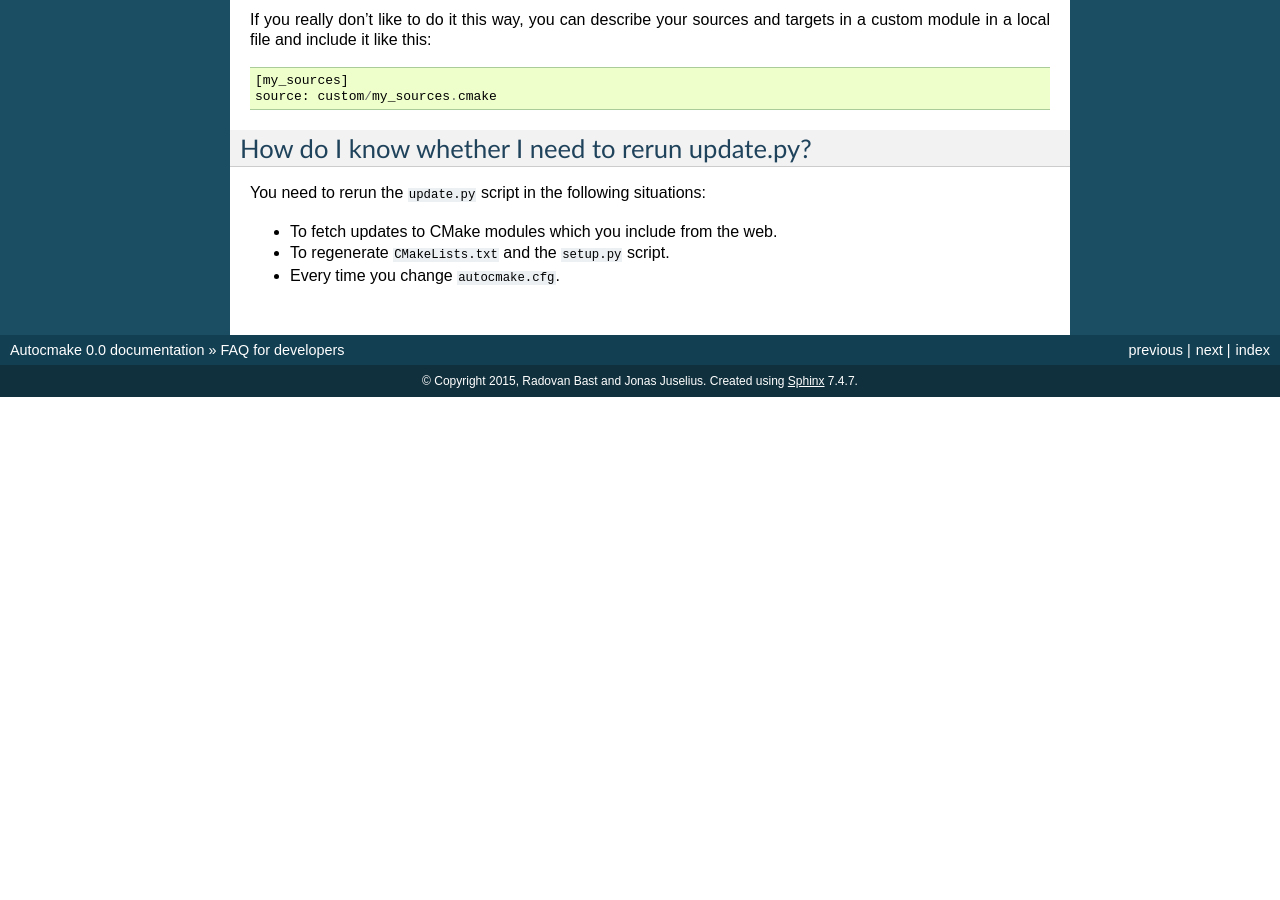
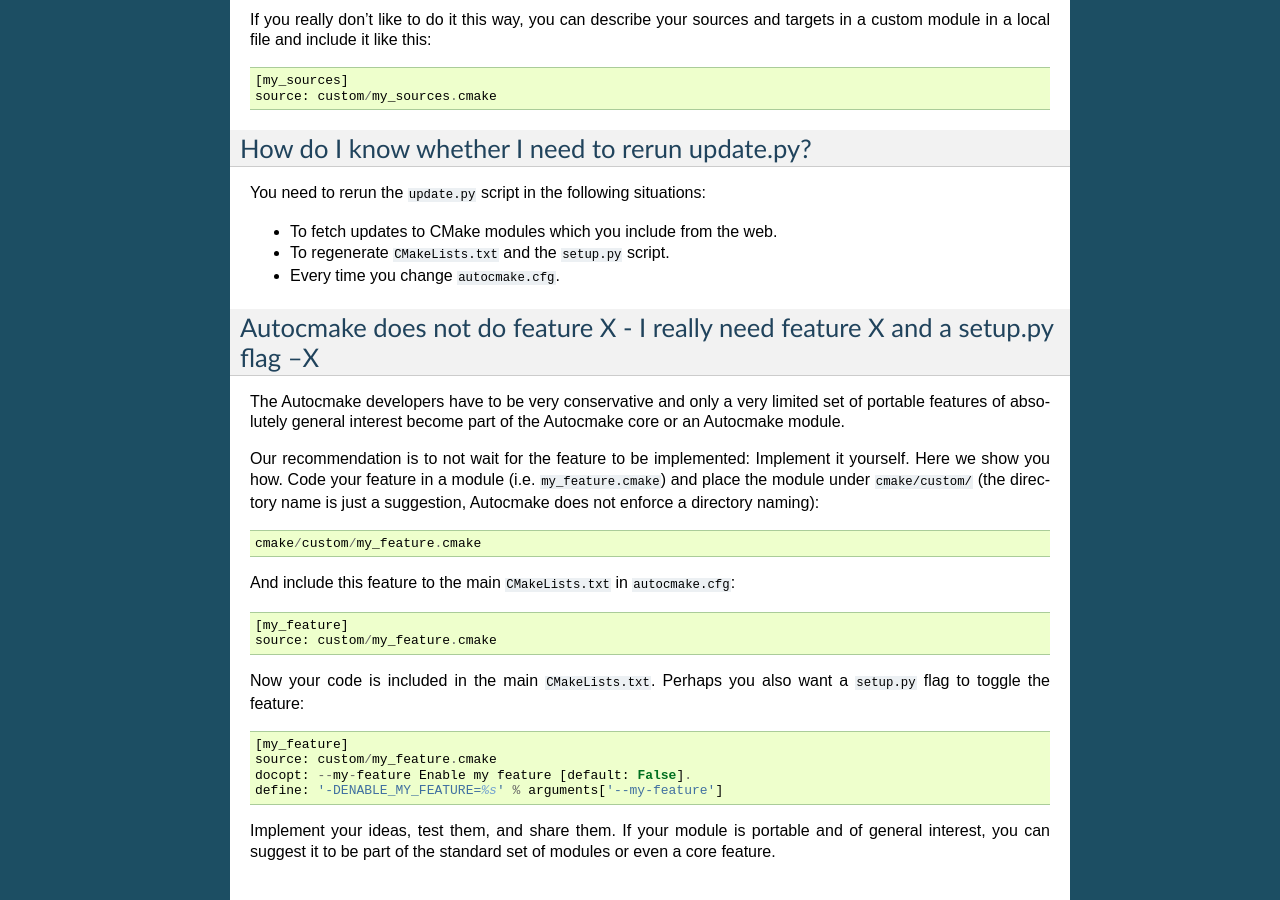
Before and after one commit to dev-cafe/autocmake, a Sphinx documentation site: the page built from doc/developers/faq.rst, in a window 1280 px wide and 900 px high, scrolled down 810 px. Built offline with Sphinx 7.4.7, drawn with Linux system fonts in a browser that asks for light colours; before the commit the page ends 1207 px from its top, so only the background shows below that; some of the changed text lies outside the part shown.

Commit message:
extend faq

```diff
--- a/doc/developers/faq.rst
+++ b/doc/developers/faq.rst
@@ -61,3 +61,36 @@ You need to rerun the ``update.py`` script in the following situations:
 - To fetch updates to CMake modules which you include from the web.
 - To regenerate ``CMakeLists.txt`` and the ``setup.py`` script.
 - Every time you change ``autocmake.cfg``.
+
+
+Autocmake does not do feature X - I really need feature X and a setup.py flag --X
+---------------------------------------------------------------------------------
+
+The Autocmake developers have to be very conservative and only a very limited
+set of portable features of absolutely general interest become part of the
+Autocmake core or an Autocmake module.
+
+Our recommendation is to not wait for the feature to be implemented: Implement
+it yourself. Here we show you how. Code your feature in a module (i.e.
+``my_feature.cmake``) and place the module under ``cmake/custom/`` (the
+directory name is just a suggestion, Autocmake does not enforce a directory
+naming)::
+
+  cmake/custom/my_feature.cmake
+
+And include this feature to the main ``CMakeLists.txt`` in ``autocmake.cfg``::
+
+  [my_feature]
+  source: custom/my_feature.cmake
+
+Now your code is included in the main ``CMakeLists.txt``. Perhaps you also
+want a ``setup.py`` flag to toggle the feature::
+
+  [my_feature]
+  source: custom/my_feature.cmake
+  docopt: --my-feature Enable my feature [default: False].
+  define: '-DENABLE_MY_FEATURE=%s' % arguments['--my-feature']
+
+Implement your ideas, test them, and share them.  If your module is portable
+and of general interest, you can suggest it to be part of the standard set of
+modules or even a core feature.
```
